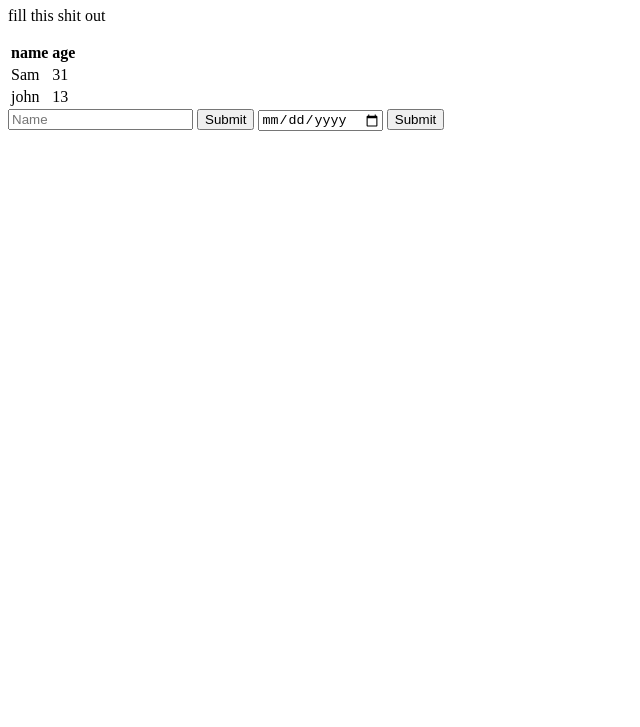
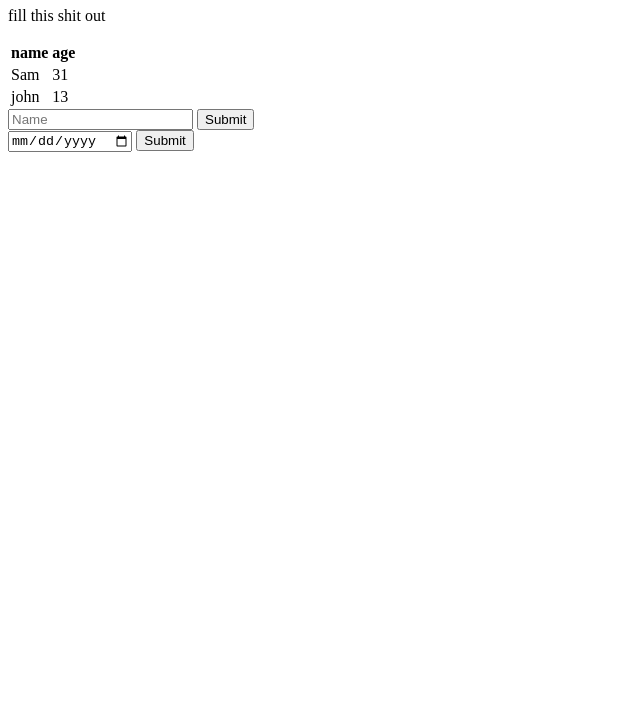
Before and after one commit to SamuelList/test_r, a plain HTML site: page index.html in a window 1280 px wide. Shown: the part 73-800 px from the top of the page, without its empty margins (0-640 px from the left). Drawn offline with Linux system fonts and the light colour scheme.

Commit message:
added a break line

```diff
--- a/index.html
+++ b/index.html
@@ -24,7 +24,7 @@
 	</table>
 	<form>
 		<input type="text" name="name" placeholder="Name">
-		<input type="submit" name="submit">
+		<input type="submit" name="submit"><br>
 		<input type="date" name="name" placeholder="age">
 		<input type="submit" name="submit">
 	</form>
```
